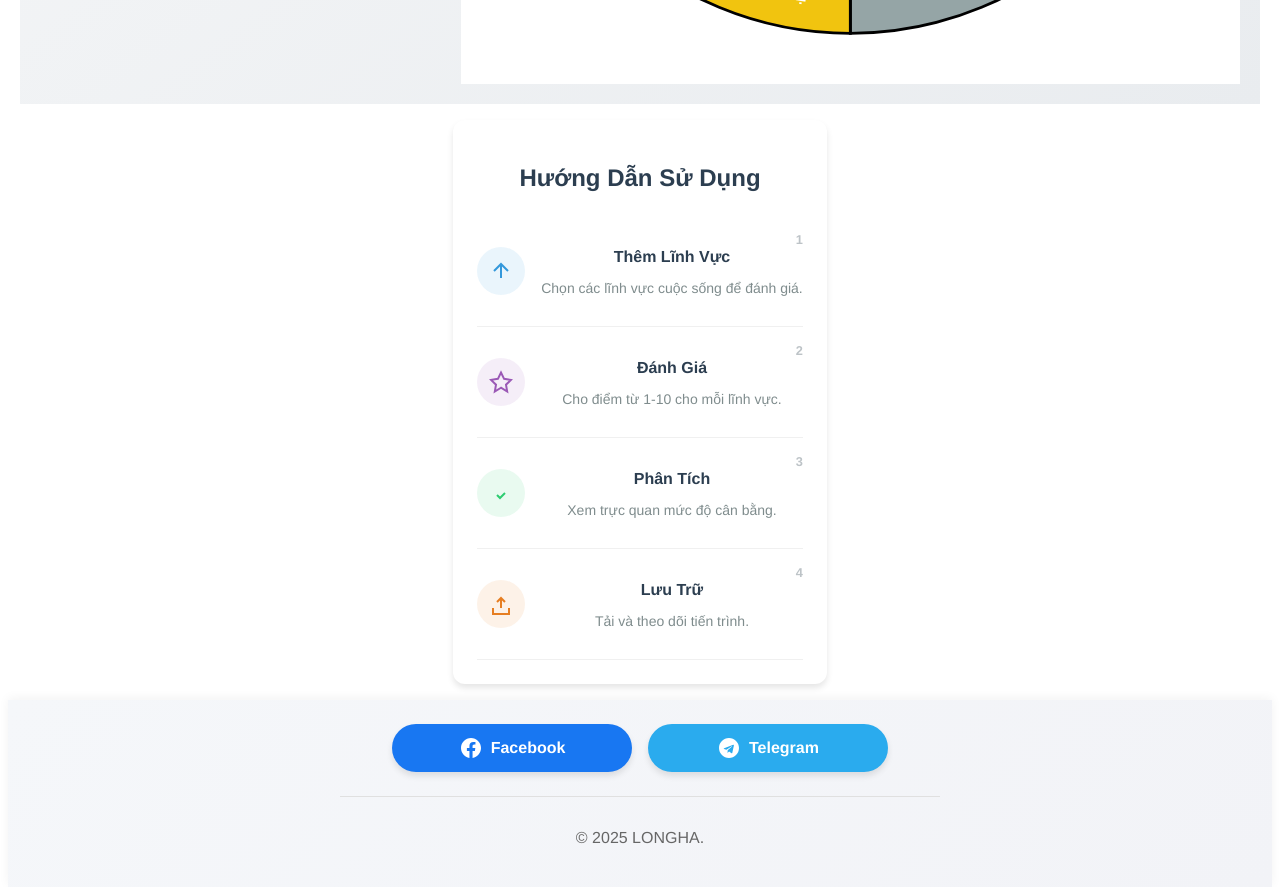
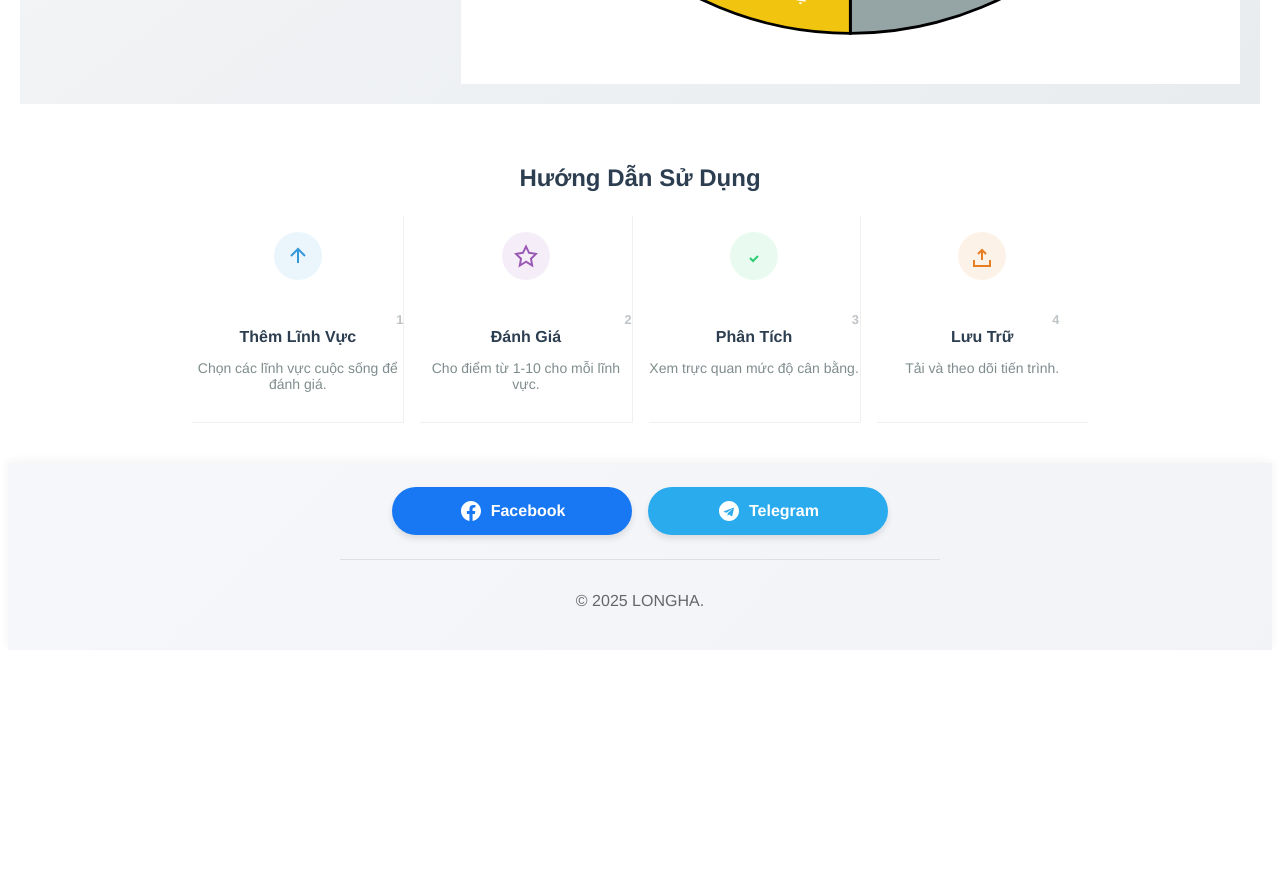
Before and after one commit to longhangoc/vue, a Vue app: page / in a window 1280 px wide. Shown: the part 900-1787 px from the top of the page. After the commit the page ends 1550 px from the top, so only its background shows below. Built offline with nearby package versions, Linux system fonts and the light colour scheme.

Commit message:
Update HuongDanSuDung.vue

```diff
--- a/src/components/HuongDanSuDung.vue
+++ b/src/components/HuongDanSuDung.vue
@@ -39,7 +39,7 @@ export default {
           iconClass: 'icon-blue'
         },
         {
-          iconPath: "M12 17.75l-6.172 3.845 1.179-6.873-5-4.867 6.9-1l3.094-6.253 3.094 6.253 6.9 1-5 4.867 1.179 6.873z",
+          iconPath: "M12 17.75l-6.172 3.845 1.179-6.873-5-4.867 6.9-1 3.094-6.253 3.094 6.253 6.9 1-5 4.867 1.179 6.873z",
           title: "Đánh Giá",
           description: "Cho điểm từ 1-10 cho mỗi lĩnh vực.",
           iconClass: 'icon-purple'
@@ -64,11 +64,8 @@ export default {
 
 <style scoped>
 .life-balance-guide {
-  max-width: 480px;
+  max-width: 1200px;
   margin: 1rem auto;
-  background-color: #ffffff;
-  border-radius: 12px;
-  box-shadow: 0 4px 6px rgba(0, 0, 0, 0.1);
   padding: 1.5rem;
 }
 
@@ -78,6 +75,33 @@ export default {
   font-size: 1.5rem;
   margin-bottom: 1.5rem;
   font-weight: 600;
+}
+
+.steps-container {
+  display: flex;
+  flex-direction: column;
+}
+
+@media screen and (min-width: 768px) {
+  .steps-container {
+    flex-direction: row;
+    justify-content: space-between;
+    gap: 1rem;
+  }
+
+  .step-item {
+    flex-direction: column;
+    align-items: center;
+    text-align: center;
+    flex: 1;
+    border-bottom: none;
+    border-right: 1px solid #f0f0f0;
+    padding: 1rem;
+  }
+
+  .step-item:last-child {
+    border-right: none;
+  }
 }
 
 .step-item {
@@ -121,6 +145,18 @@ export default {
   position: relative;
 }
 
+@media screen and (min-width: 768px) {
+  .step-content {
+    text-align: center;
+    margin-top: 1rem;
+  }
+
+  .step-number {
+    position: static;
+    margin-bottom: 0.5rem;
+  }
+}
+
 .step-number {
   position: absolute;
   top: 0;
```
